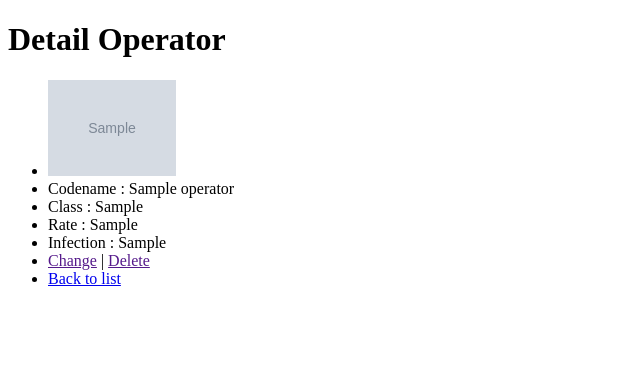
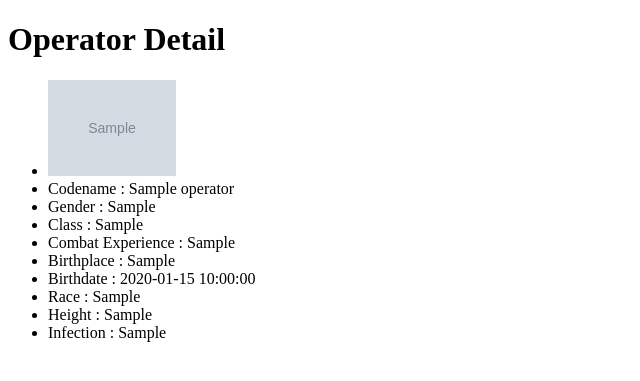
Before and after one commit to RaidRafif/_web_, a PHP site: page /detail.php?id=1 in a window 1280 px wide. Shown: the top 381 px of the page, without its empty margins (0-640 px from the left). Run offline with PHP 8.4, Linux system fonts and the light colour scheme; tables that the repository leaves empty or names only in its code hold one stand-in row (values such as "Sample post"); grey boxes marked "Sample" are stand-in pictures.

Commit message:
Change and modified index, functions, and detail

```diff
--- a/arknights/operator_files/detail.php
+++ b/arknights/operator_files/detail.php
@@ -1,9 +1,9 @@
 <?php
+
 require 'functions.php';
 
 $id = $_GET['id'];
-$op = query("SELECT * FROM operators WHERE id = $id");
-
+$op = query("SELECT * FROM operators WHERE id = $id")
 
 ?>
 
@@ -13,22 +13,26 @@ $op = query("SELECT * FROM operators WHERE id = $id");
 <head>
   <meta charset="UTF-8">
   <meta name="viewport" content="width=device-width, initial-scale=1.0">
-  <title>Detail Operator</title>
+  <title>Operator Detail</title>
 </head>
 
 <body>
 
-  <h1>Detail Operator</h1>
+  <h1>Operator Detail</h1>
 
   <ul>
     <li><img src="img/<?= $op['image']; ?>" width="128"></li>
     <li>Codename : <?= $op['codename']; ?></li>
+    <li>Gender : <?= $op['gender']; ?></li>
     <li>Class : <?= $op['class']; ?></li>
-    <li>Rate : <?= $op['rate']; ?></li>
+    <li>Combat Experience : <?= $op['combat_experience']; ?></li>
+    <li>Birthplace : <?= $op['birthplace']; ?></li>
+    <li>Birthdate : <?= $op['birthdate']; ?></li>
+    <li>Race : <?= $op['race']; ?></li>
+    <li>Height : <?= $op['height']; ?></li>
     <li>Infection : <?= $op['infection']; ?></li>
-    <li><a href="">Change</a> | <a href="">Delete</a></li>
-    <li><a href="index.php">Back to list</a></li>
   </ul>
+
 
 
 </body>
--- a/arknights/operator_files/functions.php
+++ b/arknights/operator_files/functions.php
@@ -1,12 +1,12 @@
 <?php
 
 function connection()
-{ // Koneksi ke database
+{
   return mysqli_connect('localhost', 'root', '', 'phpbasic');
 }
 
 function query($query)
-{ // Perintah untuk query
+{
   $db = connection();
   $result = mysqli_query($db, $query);
 
@@ -15,8 +15,9 @@ function query($query)
   }
 
   $ops = [];
-  while ($op = mysqli_fetch_assoc($result)) { // Menampung data ke dalam array
+  while ($op = mysqli_fetch_assoc($result)) {
     $ops[] = $op;
   }
+
   return $ops;
 }
```
Also changed, not shown: arknights/operator_files/index.php (+11 -13 lines).
